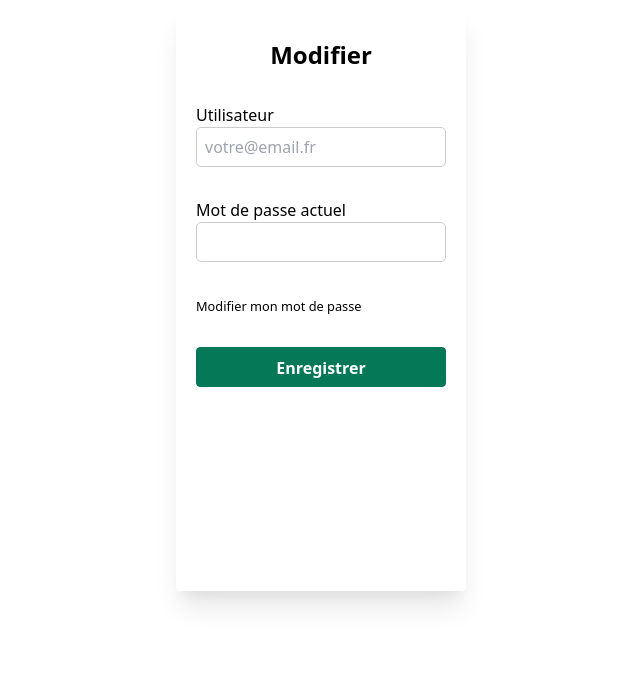
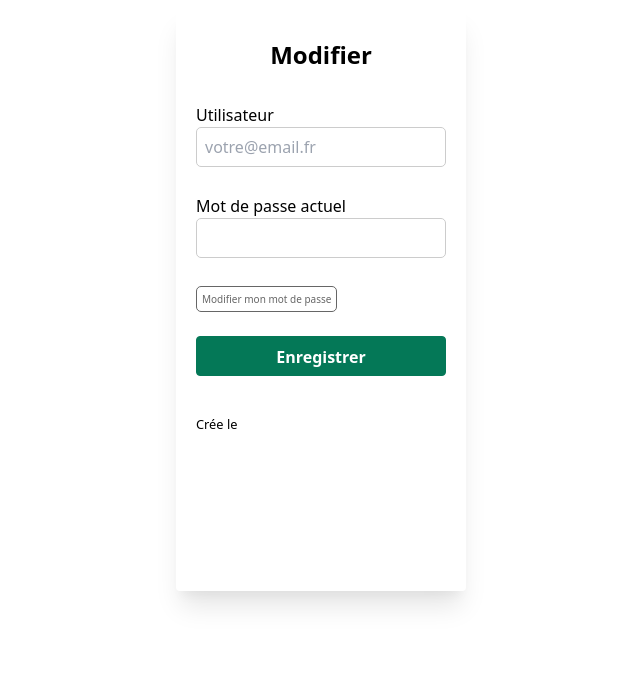
Before and after one commit to keleslz/e-shop, a PHP site: template templates/admin/user/edition.html.php in a window 1280 px wide. Shown: the part 161-850 px from the top of the page, without its empty margins (319-959 px from the left). Run offline with PHP 8.4, Linux system fonts and the light colour scheme; the template is opened without the code that fills it, so the values that code supplies are empty; some libraries are stand-ins or nearby versions.

Commit message:
feat : add confirm delete account button and hide edit password

```diff
--- a/assets/scss/element/button.scss
+++ b/assets/scss/element/button.scss
@@ -4,8 +4,8 @@ $txt-dark : rgb(61, 58, 58);
 $blue :  rgb(95, 144, 207);
 $blue-hover :  rgb(62, 128, 214);
 
-$red :  rgb(204, 32, 20);
-$red-hover :  rgb(190, 39, 28);
+$red : rgb(216, 47, 35);
+$red-hover :   rgb(177, 30, 19);
 
 $green : rgb(78, 175, 115);
 $green-hover : rgb(47, 155, 88) ;
--- a/core/functions-prod.php
+++ b/core/functions-prod.php
@@ -226,9 +226,7 @@
 
                     <div class='input-container'>
 
-                        <button class='bg-red-700 h-10 hover:bg-red-800 text-white font-bold py-2 mx-auto px-4 border border-red-700 rounded' type='submit'>Supprimer mon compte </button>
-                        <small class='text-red-800 mb-5'>(suppression définitive)</small>
-
+                        <button id='delete-account-button' class='btn btn-r' type='submit'>Supprimer mon compte (définitivement)</button>
                     </div>
 
                 </form>
--- a/public/css/index.css
+++ b/public/css/index.css
@@ -61,6 +61,13 @@
 }
 .h-screen #registre-product > *, .h-screen #registre-category > *, .h-screen .medium-form > * {
   width: 100%;
+}
+.h-screen #registre-product #edit-password, .h-screen #registre-category #edit-password, .h-screen .medium-form #edit-password {
+  font-size: 10px;
+}
+
+#edit-password, #delete-account-button {
+  font-size: 10px;
 }
 
 .h1 {
@@ -331,11 +338,11 @@
 }
 
 .btn-r {
-  background: #cc2014;
+  background: #d82f23;
   color: #fff;
 }
 .btn-r:hover {
-  background: #be271c;
+  background: #b11e13;
 }
 
 .btn-green {
--- /dev/null
+++ b/public/js/lib/DeleteAccountButton.js
@@ -0,0 +1,32 @@
+export class DeleteAccountButton
+{
+    /**
+     *
+     * @param {String} button css Id
+     */
+    constructor(button)
+    {
+        this.button = document.getElementById(button)
+        this.run();
+    }
+
+    run()
+    {
+        if(this.button)
+        {
+            this.event();
+        }
+    }
+
+    event()
+    {
+        this.button.addEventListener('click', (e)=> {
+            const message = 'Etes-vous sûr de vouloir supprimer votre compte de manière permanente ? Cette action est irréversible';
+
+            if(!confirm(message))
+            {
+                e.preventDefault();
+            }
+        })
+    }
+}
--- /dev/null
+++ b/public/js/lib/EditPasswordButton.js
@@ -0,0 +1,53 @@
+export class EditPasswordButton
+{
+    /**
+     * Hide or not new and confirm password fields
+     * @param {String} button css id
+     */
+    constructor(button)
+    {
+        this.button = document.getElementById(button);
+        this.run();
+    }
+
+    run()
+    {
+        if(this.button)
+        {
+            this.event();
+        }
+    }
+
+    event()
+    {
+        this.button.style.cursor = 'pointer';
+
+        this.button.addEventListener('click', (e)=> {
+            const itemHidden = document.querySelector('#item-hidden');
+            const target = e.target;
+
+            if(itemHidden.classList.contains('hidden'))
+            {
+                itemHidden.classList.remove('hidden');
+                target.textContent = 'Ne pas modifier mon mot de passe';
+
+            }else{
+                itemHidden.classList.add('hidden');
+                target.textContent = 'Modifier mon mot de passe';
+                this.clearFields();
+            }
+        })
+    }
+
+    /**
+     * Clear new and confirm password fields
+     */
+    clearFields()
+    {
+        const newPasswordField = document.querySelector('input[name="newPassword"]');
+        const confirmField = document.querySelector('input[name="passwordConfirm"]');
+
+        newPasswordField.value = '';
+        confirmField.value = '';;
+    }
+}
--- a/templates/admin/user/edition.html.php
+++ b/templates/admin/user/edition.html.php
@@ -28,12 +28,11 @@
                 <input class="p-2 border" type="password" name="password"  required>
             </div>
 
-
             <div class="input-container mb-2">
-                <small>Modifier mon mot de passe</small>
+                <small id="edit-password" class="btn btn-gray">Modifier mon mot de passe</small>
             </div>
 
-            <div class="hidden">
+            <div id="item-hidden" class=" hidden">
 
                 <div class="input-container mb-2">
                     <label class="inline-block " for="newPassword">Nouveau mot de passe</label>
@@ -47,7 +46,7 @@
             </div>
 
             <button class="bg-green-700 h-10 hover:bg-green-800 text-white font-bold py-2  mb-5 px-4 border border-green-700 rounded" type="submit">Enregistrer</button>
-            <span><?= $createdAt ?></span>
+            <small>Crée le <?= $createdAt ?></small>
         </form>
 
         <?php displayDeleteAccountButton($law) ?>
```
Also changed, not shown: assets/scss/general/form.scss (+8 -0 lines), public/js/app.js, 1 other file.
